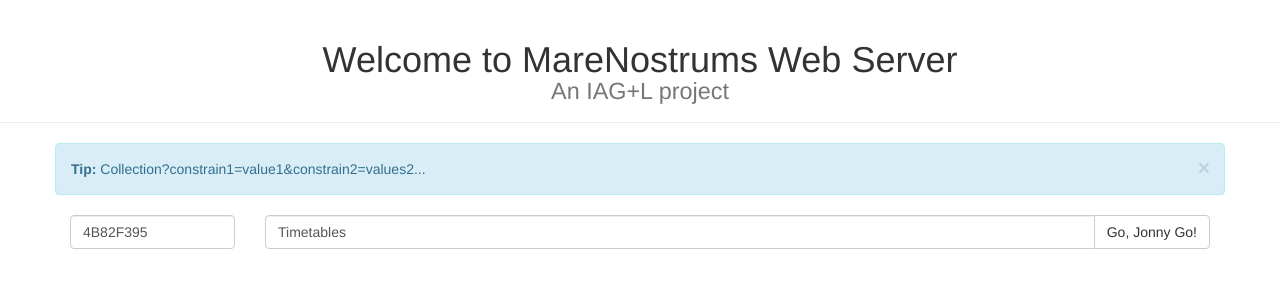
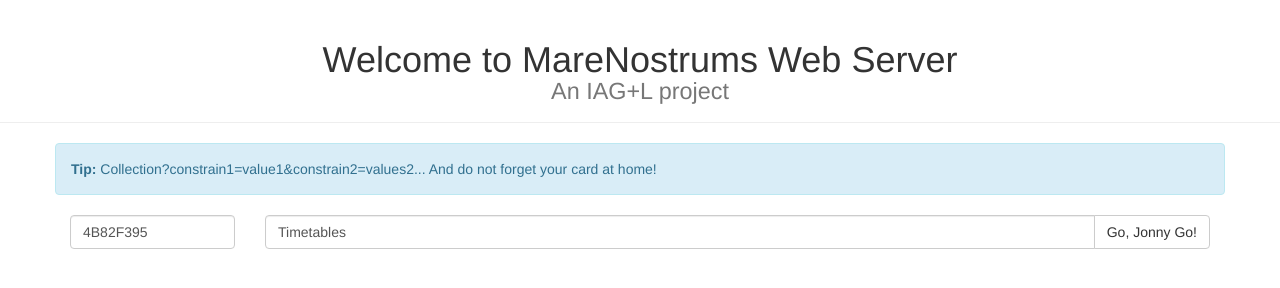
Before and after one commit to albert752/PBE, a plain HTML site: page Critical Design Review/SERVIDOR/index.html in a window 1280 px wide. Drawn offline with nearby package versions, Linux system fonts and the light colour scheme.

Commit message:
Its pretty

```diff
--- a/Critical Design Review/SERVIDOR/index.html
+++ b/Critical Design Review/SERVIDOR/index.html
@@ -18,9 +18,10 @@
 					xhttp.onreadystatechange = function() {
 						 if (this.readyState == 4 && this.status == 200) {
 							if(this.responseText== "[]"){
-								document.getElementById("alerts").setAttribute("class", "alert alert-danger");
+								document.getElementById("alerts").setAttribute("class", "alert alert-danger ");
 								document.getElementById("alerts").style.visibility = "";
 								document.getElementById("alert_text").innerHTML = "<strong>Oh snap!</strong> The UID or the reqeusted information must be wrong."
+								document.getElementById("results").setAttribute("id", "results_hidden");
 							}else{
 								get_name()
 								CreateTableFromJSON(JSON.parse(this.responseText), query.split("?")[0])
@@ -40,7 +41,7 @@
 						 if (this.readyState == 4 && this.status == 200) {
 							text = text + JSON.parse(this.responseText)[0]["user_name"];
 							text = text + '.';
-							document.getElementById("alerts").setAttribute("class", "alert alert-success");
+							document.getElementById("alerts").setAttribute("class", "alert alert-success ");
 							document.getElementById("alerts").style.visibility = "";
 							document.getElementById("alert_text").innerHTML = text;
 						 }
@@ -50,7 +51,8 @@
 					xhttp.send("JSON Data");
 				}
 
-				function CreateTableFromJSON(data) {
+				function CreateTableFromJSON(data, title) {
+						document.getElementById("greeter").innerHTML = title;
 						var col = [];
 						for (var i = 0; i < data.length; i++) {
 							for (var key in data[i]) {
@@ -61,6 +63,7 @@
 						}
 
 						var table = document.createElement("table");
+						table.setAttribute("class", "table");
 						var tr = table.insertRow(-1);
 
 						for (var i = 0; i < col.length; i++) {
@@ -81,7 +84,7 @@
 
 					var divContainer = document.getElementById("showData");
 					divContainer.innerHTML = "";
-					table.setAttribute("class", "table");
+
 					divContainer.appendChild(table);
 					document.getElementById("results_hidden").setAttribute("id", "results");
 				}
@@ -100,9 +103,8 @@
 		</div>
 		<div class="container" >
 			<div class="row" >
-				<div class="alert alert-info alert-dismissible" role="alert" id="alerts" >
-			  <button type="button" class="close" onclick="on_cross()" data-dismiss="alert" aria-label="Close"><span aria-hidden="true">&times;</span></button>
-			<div id = "alert_text"><strong>Tip:</strong> Collection?constrain1=value1&constrain2=values2...</div>
+				<div class="alert alert-info" role="alert" id="alerts" >
+			<div id = "alert_text"><strong>Tip:</strong> Collection?constrain1=value1&constrain2=values2... And do not forget your card at home!</div>
 			</div>
 			</div>
 		  <div class="row">
```
